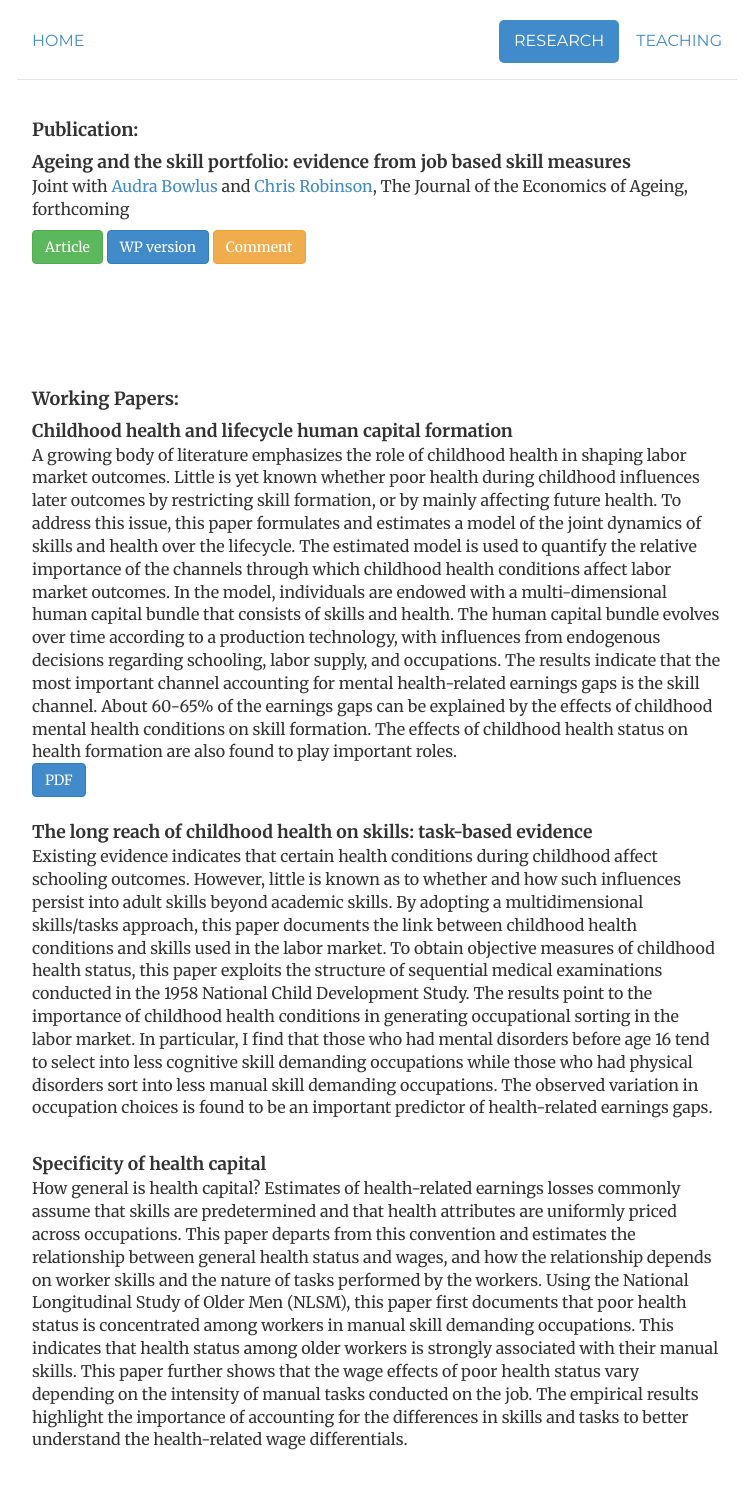
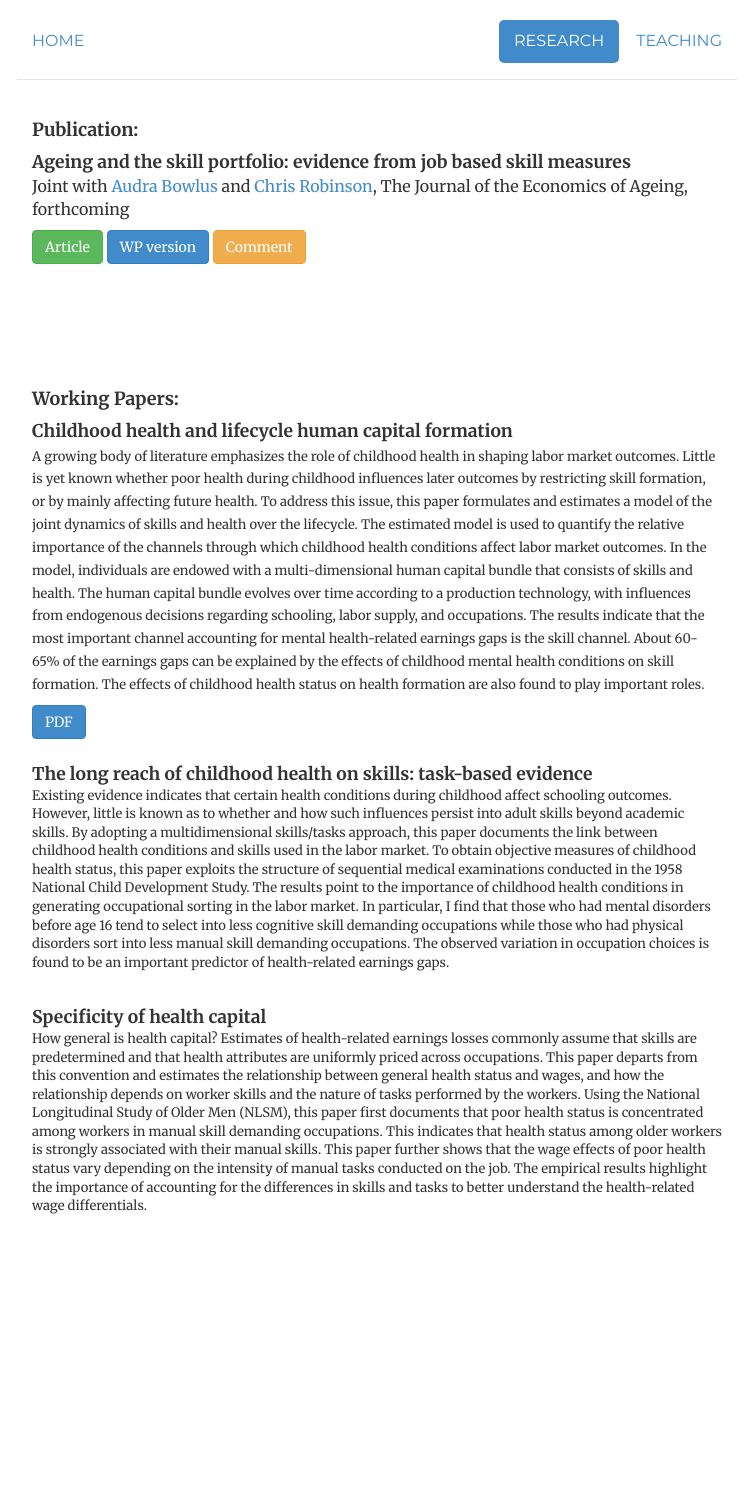
Before and after one commit to morihiroaki/morihiroaki.github.io, a Jekyll site: the page built from research.html, in a window 1280 px wide. Shown: the whole page, without its empty margins (263-1016 px from the left). Built offline with Jekyll 4.4.1, drawn with Linux system fonts in a browser that asks for light colours; after the commit the page ends 1256 px from its top, so only the background shows below that.

Commit message:
Update research.html

```diff
--- a/research.html
+++ b/research.html
@@ -22,7 +22,7 @@
 <h4></h4>
 <div class='span10 offset1'>
 <div class='pTitle'>Childhood health and lifecycle human capital formation</div>
-<div style="width:100%">
+<p><font size="2">
 A growing body of literature emphasizes the role of childhood health in shaping
 labor market outcomes. Little is yet known whether poor health during
 childhood influences later outcomes by restricting skill formation, or by mainly
@@ -39,7 +39,7 @@
 effects of childhood mental health conditions on skill formation. The effects of
 childhood health status on health formation are also found to play important
 roles.
-</div>
+</p>
 </div>
 <a target="_blank" href="/jmp_mori.pdf" class="btn btn-primary" title="Job Market Paper">PDF</a>
 <br/><br/>
```
